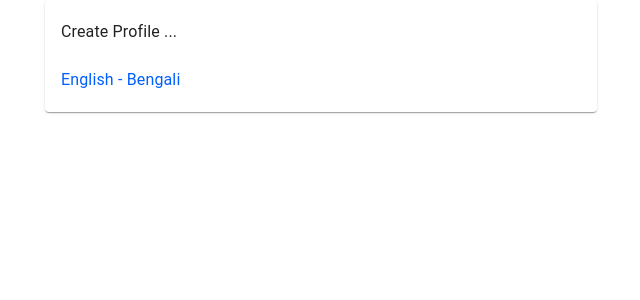
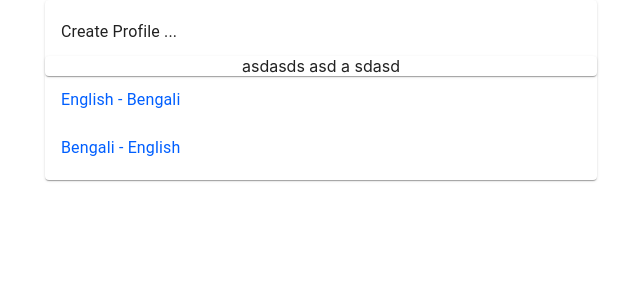
Before and after one commit to vader1986/bhasha, a React (Create React App) app in the folder Bhasha.Web.Client/: page / in a window 1280 px wide. Shown: the top 300 px of the page, without its empty margins (319-959 px from the left). Built offline with nearby package versions, Linux system fonts and the light colour scheme.

Commit message:
Added collapse for create profile UI

```diff
--- a/Bhasha.Web.Client/src/App.js
+++ b/Bhasha.Web.Client/src/App.js
@@ -21,11 +21,28 @@ const fakeProfile = {
   completedChapters: 0
 };
 
+const fakeProfile2 = {
+  id: "d494e433-ee72-48e8-a45a-3f0eed6a0d34",
+  userId: "test",
+  from: {
+    id: "bn",
+    name: "Bengali",
+    region: null
+  },
+  to: {
+    id: "en",
+    name: "English",
+    region: "UK"
+  },
+  level: 1,
+  completedChapters: 0
+};
+
 function App() {
   return (
     <Container maxWidth="sm" className="App">
       <Paper>
-        <ProfileList profiles={[fakeProfile]} />
+        <ProfileList profiles={[fakeProfile, fakeProfile2]} />
       </Paper>
     </Container>
   );
--- a/Bhasha.Web.Client/src/features/ProfileList.js
+++ b/Bhasha.Web.Client/src/features/ProfileList.js
@@ -2,14 +2,28 @@ import React from 'react';
 import List from '@material-ui/core/List';
 import ListItem from '@material-ui/core/ListItem';
 import ListItemText from '@material-ui/core/ListItemText';
+import { Collapse, Paper } from '@material-ui/core';
 
 function ProfileList(props) {
+    const [open, setOpen] = React.useState(true);
+    const handleClick = () => {
+        setOpen(!open);
+    };
+
     return (
         <div>
             <List component="nav">
-                <ListItem button key="create">
+                <ListItem button key="create" onClick={handleClick}>
                     <ListItemText>Create Profile ...</ListItemText>
                 </ListItem>
+                <Collapse in={open} timeout="auto" unmountOnExit>
+                    <Paper>
+                        asdasds
+                        asd
+                        a
+                        sdasd
+                    </Paper>
+                </Collapse>
                 {props.profiles.map(profile =>
                 <ListItem button key={profile.id}>
                     <ListItemText style={{color: '#005FFF'}}>
```
